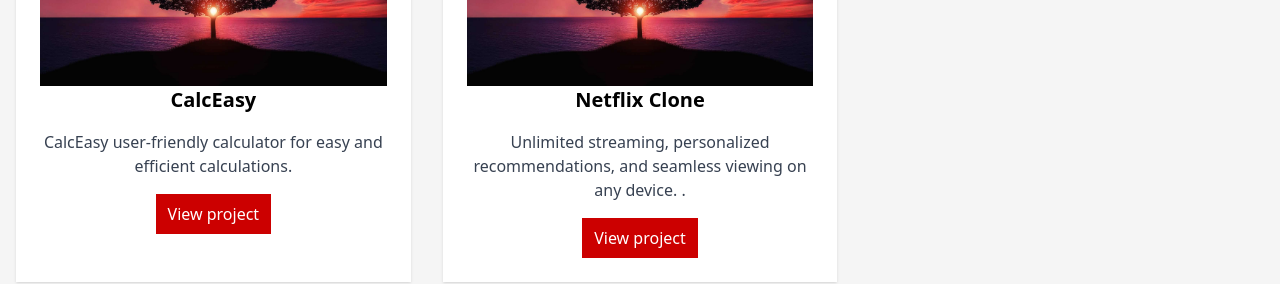
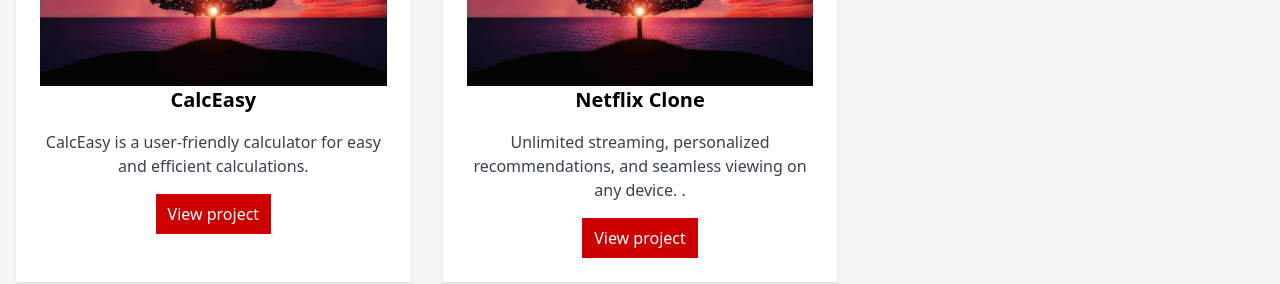
Before and after one commit to Tifebaris/6B3-WK7, a website: page index.html in a window 1280 px wide. Shown: the part 2540-2824 px from the top of the page. Drawn offline with Linux system fonts and the light colour scheme.

Commit message:
feat:create portfolio webpage

```diff
--- a/index.html
+++ b/index.html
@@ -183,7 +183,8 @@ Get ready to test your knowledge, have a blast, have fun and show off your skill
             <div class="bg-white p-6   shadow">
               <img src="./images/pexels-pixabay-36717.jpg" alt="">
               <h3 class="text-xl font-semibold mb-4 text-center">CalcEasy</h3>
-              <p class="text-gray-700 text-center">CalcEasy  user-friendly calculator for easy and efficient calculations.
+              <p class="text-gray-700 text-center">
+                CalcEasy is a user-friendly calculator for easy and efficient calculations.
                 </p>
                <div class="flex justify-center">
                 <a href="https://tifebaris.github.io/CalcEasy/" class="text-white bg-[#c00] py-2 px-3 mt-4 hover:bg-[#900] transition duration-500">View project</a>
```
